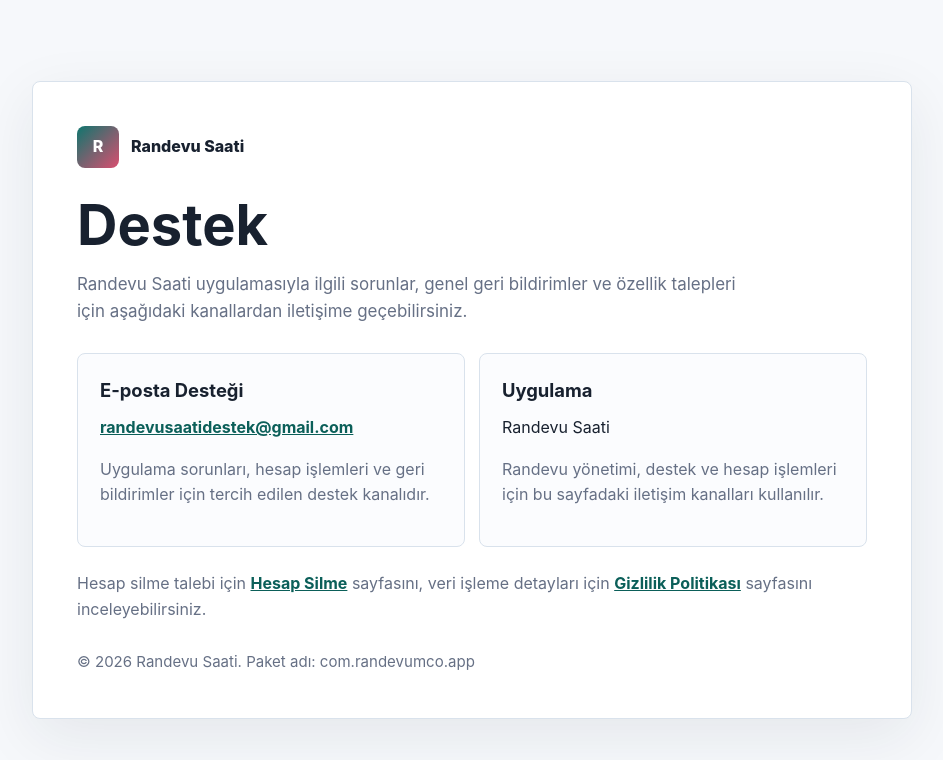
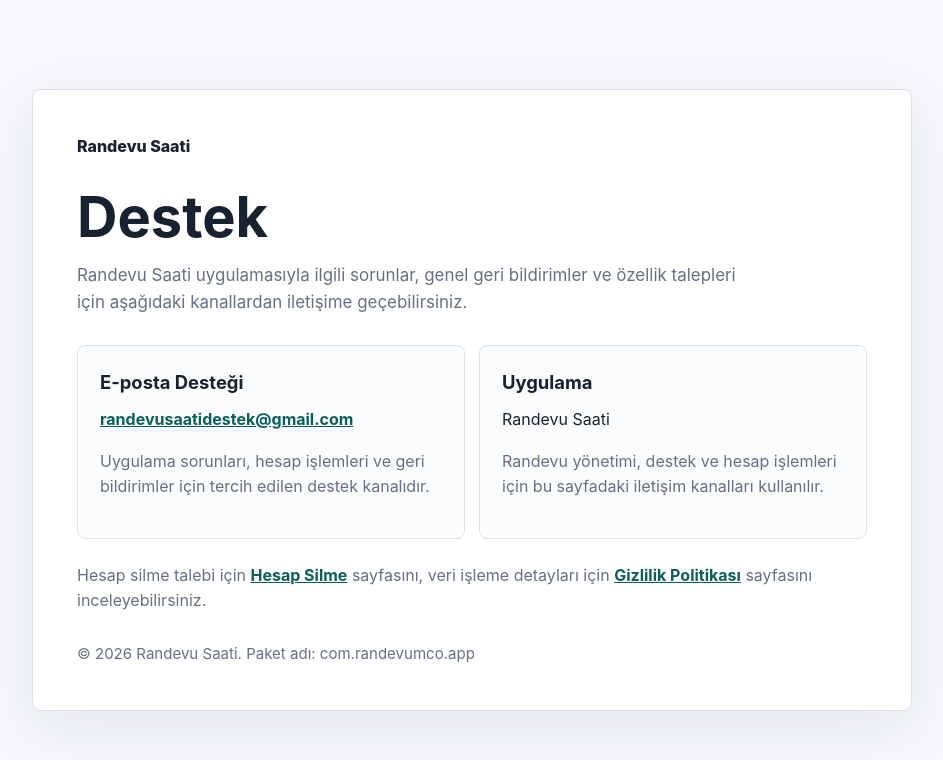
Before and after one commit to mahmutihsandal/randevusaati-legal, a plain HTML site: page support/index.html in a window 1280 px wide. Shown: the whole page, without its empty margins (168-1111 px from the left). Drawn offline with Linux system fonts and the light colour scheme.

Commit message:
Remove letter mark from legal pages

```diff
--- a/support/index.html
+++ b/support/index.html
@@ -54,18 +54,6 @@
       text-decoration: none;
       margin-bottom: 28px;
       font-weight: 800;
-    }
-
-    .mark {
-      width: 42px;
-      height: 42px;
-      display: grid;
-      place-items: center;
-      border-radius: 8px;
-      color: white;
-      font-weight: 800;
-      background: linear-gradient(135deg, var(--accent), var(--rose));
-      letter-spacing: 0;
     }
 
     h1 {
@@ -134,7 +122,6 @@
   <main>
     <section class="shell" aria-labelledby="title">
       <a class="brand" href="../" aria-label="Randevu Saati yasal bilgiler ana sayfası">
-        <span class="mark" aria-hidden="true">R</span>
         <span>Randevu Saati</span>
       </a>
 
```
Also changed, not shown: account-deletion/index.html (+0 -12 lines), index.html (+0 -13 lines), privacy-policy/index.html (+0 -12 lines).
